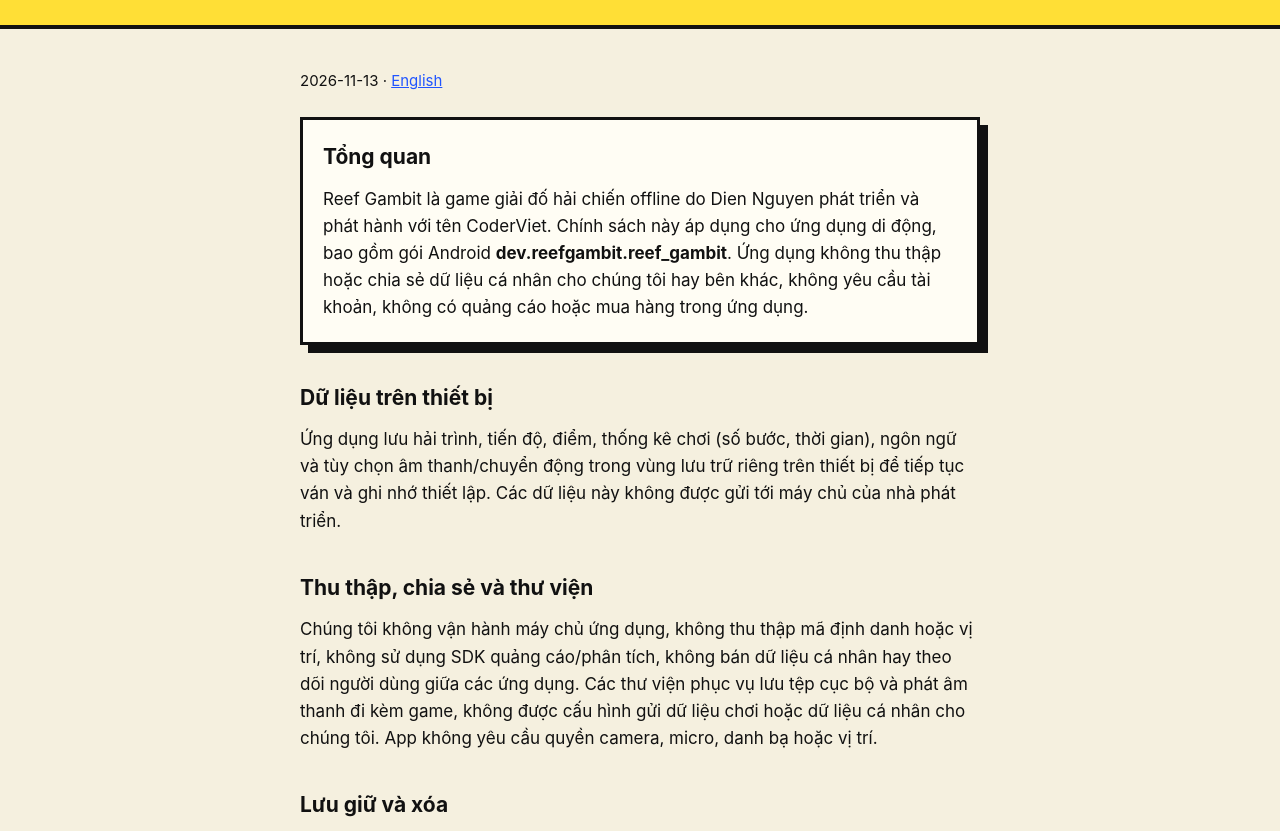
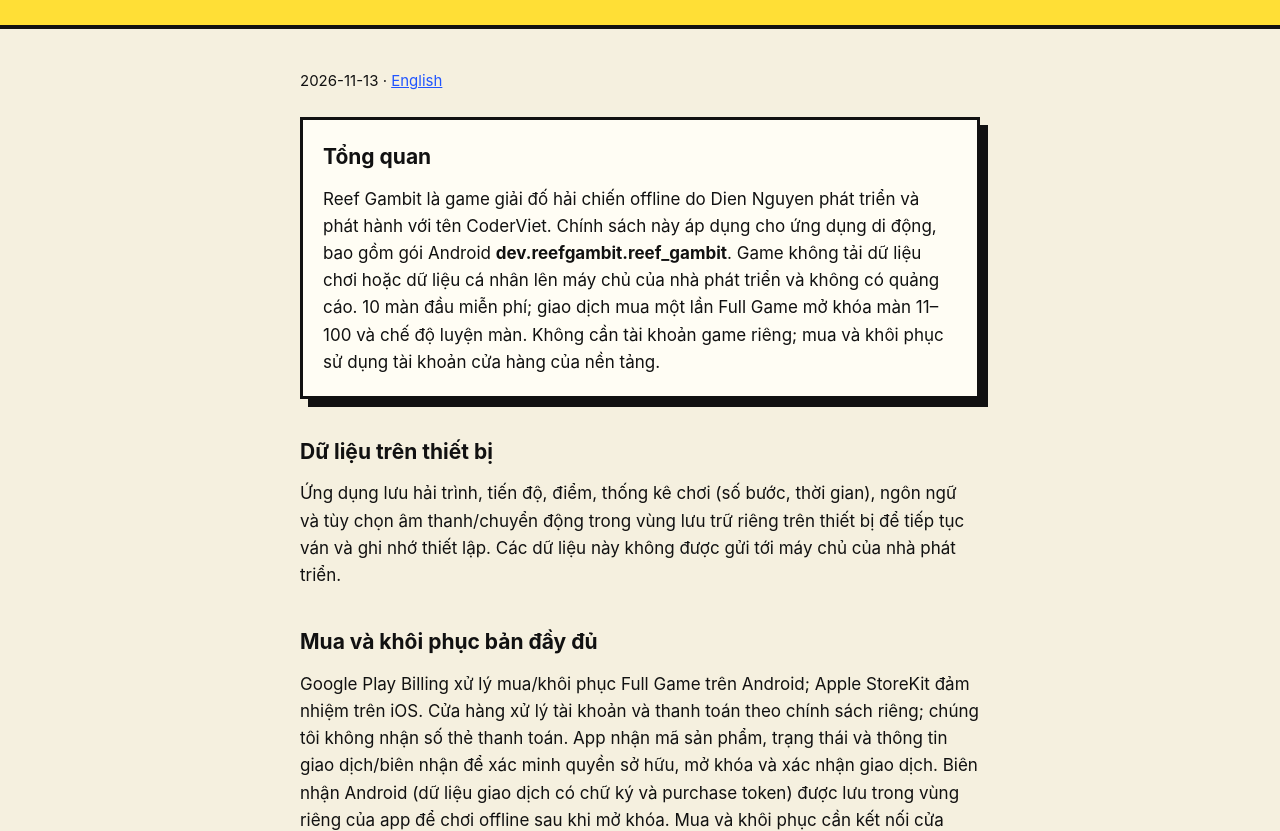
Before and after one commit to diennk/policies, a plain HTML site: page reef-gambit/privacy.html in a window 1280 px wide. Shown: the part 109-940 px from the top of the page. Drawn offline with Linux system fonts and the light colour scheme.

Commit message:
Disclose Full Game purchase in Vietnamese
Updated privacy policy details for Reef Gambit, including data handling, purchase processes, and user information.

```diff
--- a/reef-gambit/privacy.html
+++ b/reef-gambit/privacy.html
@@ -1,8 +1,8 @@
 <!doctype html>
 <html lang="vi"><head><meta charset="utf-8"><meta name="viewport" content="width=device-width, initial-scale=1"><title>Chính sách quyền riêng tư — Reef Gambit</title><meta name="description" content="Chính sách quyền riêng tư for Reef Gambit, an offline naval puzzle game by Dien Nguyen / CoderViet."><link rel="stylesheet" href="../assets/style.css"></head><body><header><h1>Chính sách quyền riêng tư</h1><p>Reef Gambit · Dien Nguyen / CoderViet</p></header><main><p class="updated">2026-11-13 · <a href="privacy-en.html">English</a></p>
-<div class="card"><h2>Tổng quan</h2><p>Reef Gambit là game giải đố hải chiến offline do Dien Nguyen phát triển và phát hành với tên CoderViet. Chính sách này áp dụng cho ứng dụng di động, bao gồm gói Android <strong>dev.reefgambit.reef_gambit</strong>. Ứng dụng không thu thập hoặc chia sẻ dữ liệu cá nhân cho chúng tôi hay bên khác, không yêu cầu tài khoản, không có quảng cáo hoặc mua hàng trong ứng dụng.</p></div>
+<div class="card"><h2>Tổng quan</h2><p>Reef Gambit là game giải đố hải chiến offline do Dien Nguyen phát triển và phát hành với tên CoderViet. Chính sách này áp dụng cho ứng dụng di động, bao gồm gói Android <strong>dev.reefgambit.reef_gambit</strong>. Game không tải dữ liệu chơi hoặc dữ liệu cá nhân lên máy chủ của nhà phát triển và không có quảng cáo. 10 màn đầu miễn phí; giao dịch mua một lần Full Game mở khóa màn 11–100 và chế độ luyện màn. Không cần tài khoản game riêng; mua và khôi phục sử dụng tài khoản cửa hàng của nền tảng.</p></div>
 <h2>Dữ liệu trên thiết bị</h2><p>Ứng dụng lưu hải trình, tiến độ, điểm, thống kê chơi (số bước, thời gian), ngôn ngữ và tùy chọn âm thanh/chuyển động trong vùng lưu trữ riêng trên thiết bị để tiếp tục ván và ghi nhớ thiết lập. Các dữ liệu này không được gửi tới máy chủ của nhà phát triển.</p>
-<h2>Thu thập, chia sẻ và thư viện</h2><p>Chúng tôi không vận hành máy chủ ứng dụng, không thu thập mã định danh hoặc vị trí, không sử dụng SDK quảng cáo/phân tích, không bán dữ liệu cá nhân hay theo dõi người dùng giữa các ứng dụng. Các thư viện phục vụ lưu tệp cục bộ và phát âm thanh đi kèm game, không được cấu hình gửi dữ liệu chơi hoặc dữ liệu cá nhân cho chúng tôi. App không yêu cầu quyền camera, micro, danh bạ hoặc vị trí.</p>
+<h2>Mua và khôi phục bản đầy đủ</h2><p>Google Play Billing xử lý mua/khôi phục Full Game trên Android; Apple StoreKit đảm nhiệm trên iOS. Cửa hàng xử lý tài khoản và thanh toán theo chính sách riêng; chúng tôi không nhận số thẻ thanh toán. App nhận mã sản phẩm, trạng thái và thông tin giao dịch/biên nhận để xác minh quyền sở hữu, mở khóa và xác nhận giao dịch. Biên nhận Android (dữ liệu giao dịch có chữ ký và purchase token) được lưu trong vùng riêng của app để chơi offline sau khi mở khóa. Mua và khôi phục cần kết nối cửa hàng. Biên nhận không được gửi lên máy chủ của nhà phát triển. Có thể khôi phục bằng cùng tài khoản cửa hàng. Nền tảng có thể giữ hồ sơ giao dịch và cung cấp thông tin đơn hàng cho nhà phát triển qua trang quản trị; chúng tôi chỉ dùng cho hỗ trợ mua hàng, hoàn tiền và quản lý giao dịch, không quảng cáo. Hoàn tiền và lỗi thanh toán tuân theo quy định cửa hàng. Xóa dữ liệu app không hủy giao dịch đã mua.</p><h2>Thu thập, chia sẻ và thư viện</h2><p>Chúng tôi không vận hành máy chủ ứng dụng, không thu thập mã định danh hoặc vị trí, không sử dụng SDK quảng cáo/phân tích, không bán dữ liệu cá nhân hay theo dõi người dùng giữa các ứng dụng. Các thư viện phục vụ lưu tệp, âm thanh cục bộ và thanh toán cửa hàng. Billing trao đổi thông tin giao dịch với cửa hàng để xử lý việc mua; dữ liệu chơi không được gửi cho chúng tôi. App không yêu cầu quyền camera, micro, danh bạ hoặc vị trí.</p>
 <h2>Lưu giữ và xóa</h2><p>Dữ liệu cục bộ được giữ tới khi bạn xóa dữ liệu ứng dụng hoặc gỡ app. Trên Android: Cài đặt → Ứng dụng → Reef Gambit → Bộ nhớ → Xóa dữ liệu. Bắt đầu hải trình mới thay ván hiện tại nhưng có thể giữ điểm cao và tùy chọn. Tính năng sao lưu/khôi phục của thiết bị hoặc hệ điều hành có thể lưu và khôi phục dữ liệu theo cài đặt tài khoản/thiết bị. Chúng tôi không nhận hoặc kiểm soát các bản sao lưu đó, không thể truy cập hay xóa ván trên máy từ xa. App không có tài khoản cần xóa.</p>
 <h2>Trẻ em và người dùng khác</h2><p>Ứng dụng không thu thập dữ liệu cá nhân từ bất kỳ người chơi nào, kể cả trẻ em. Hãy liên hệ nếu bạn cho rằng thông tin cá nhân đã được cung cấp cho chúng tôi.</p>
 <h2>Thông tin hỗ trợ</h2><p>Nếu chủ động gửi email, địa chỉ và nội dung bạn gửi được nhà cung cấp email chuyển tới chúng tôi. Chúng tôi dùng thông tin đó để phản hồi và giải quyết yêu cầu. Không gửi mật khẩu hoặc dữ liệu cá nhân không cần thiết. Bạn có thể yêu cầu xóa thư trao đổi, trừ hồ sơ phải lưu theo quy định áp dụng.</p>
```
